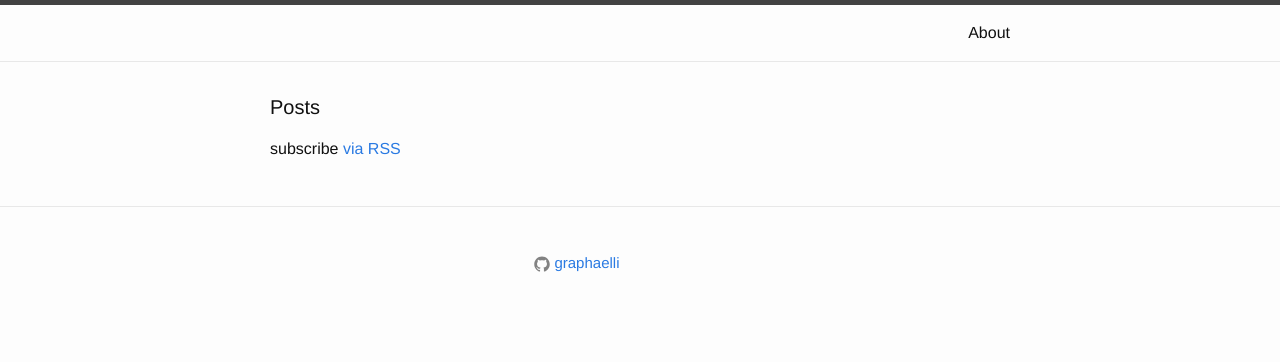
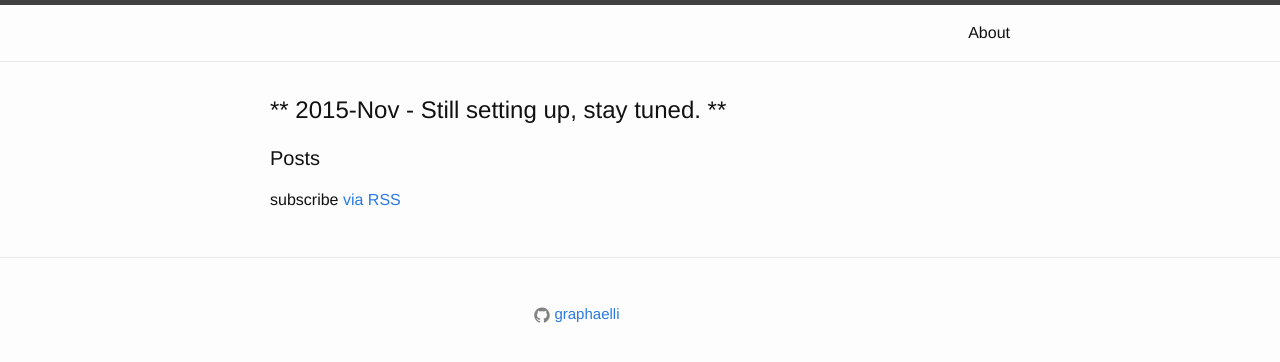
Before and after one commit to graphaelli/graphaelli.github.io, a Jekyll site: the page built from index.html, in a window 1280 px wide. Shown: the top 362 px of the page. Built offline with Jekyll 4.4.1, drawn with Linux system fonts in a browser that asks for light colours.

Commit message:
under construction

```diff
--- a/index.html
+++ b/index.html
@@ -1,6 +1,12 @@
 ---
 layout: default
 ---
+
+<section id="banner">
+        <header>
+            <h2>** 2015-Nov - Still setting up, stay tuned. **</h2>
+        </header>
+    </section>
 
 <div class="home">
 
```
